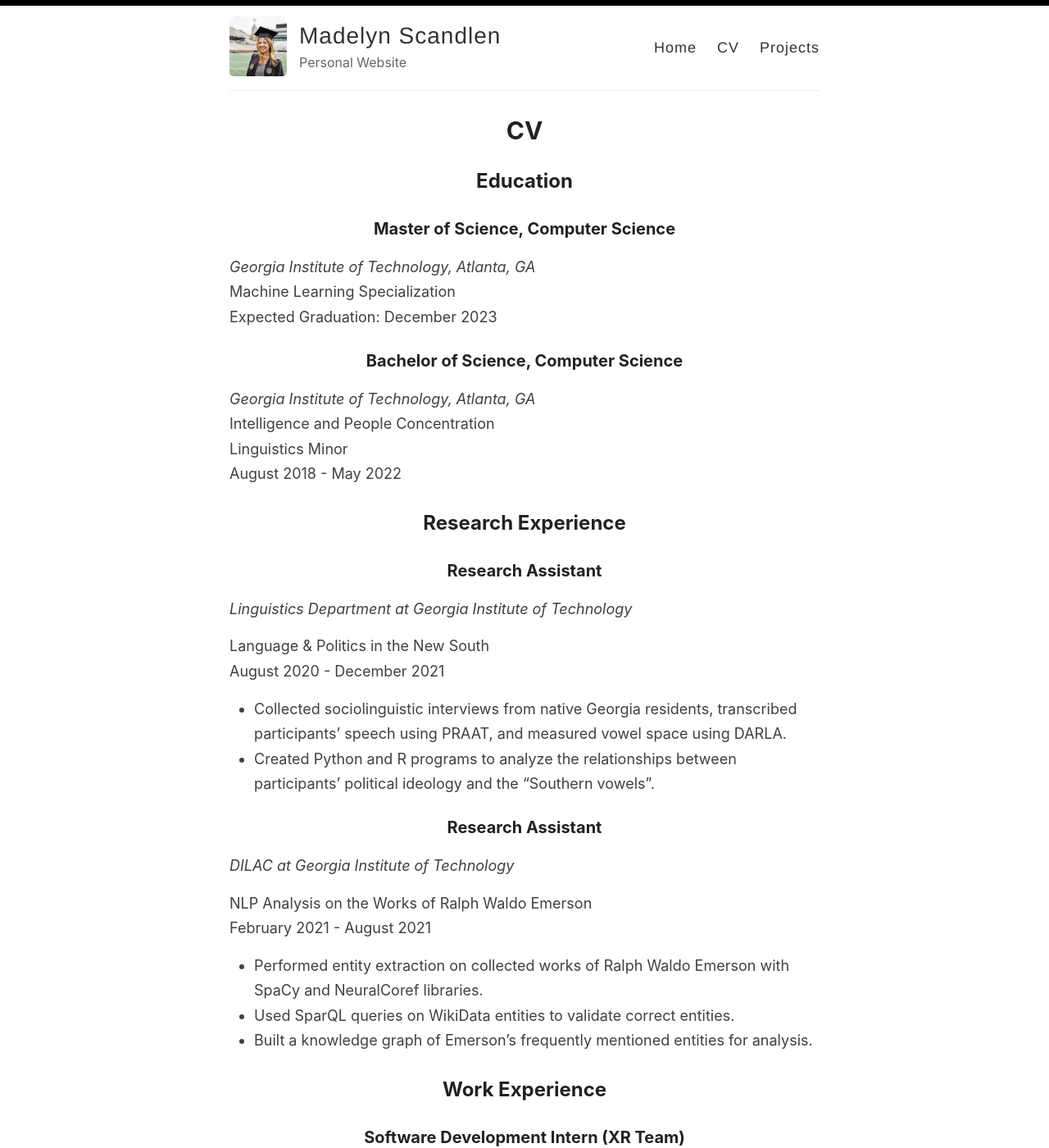
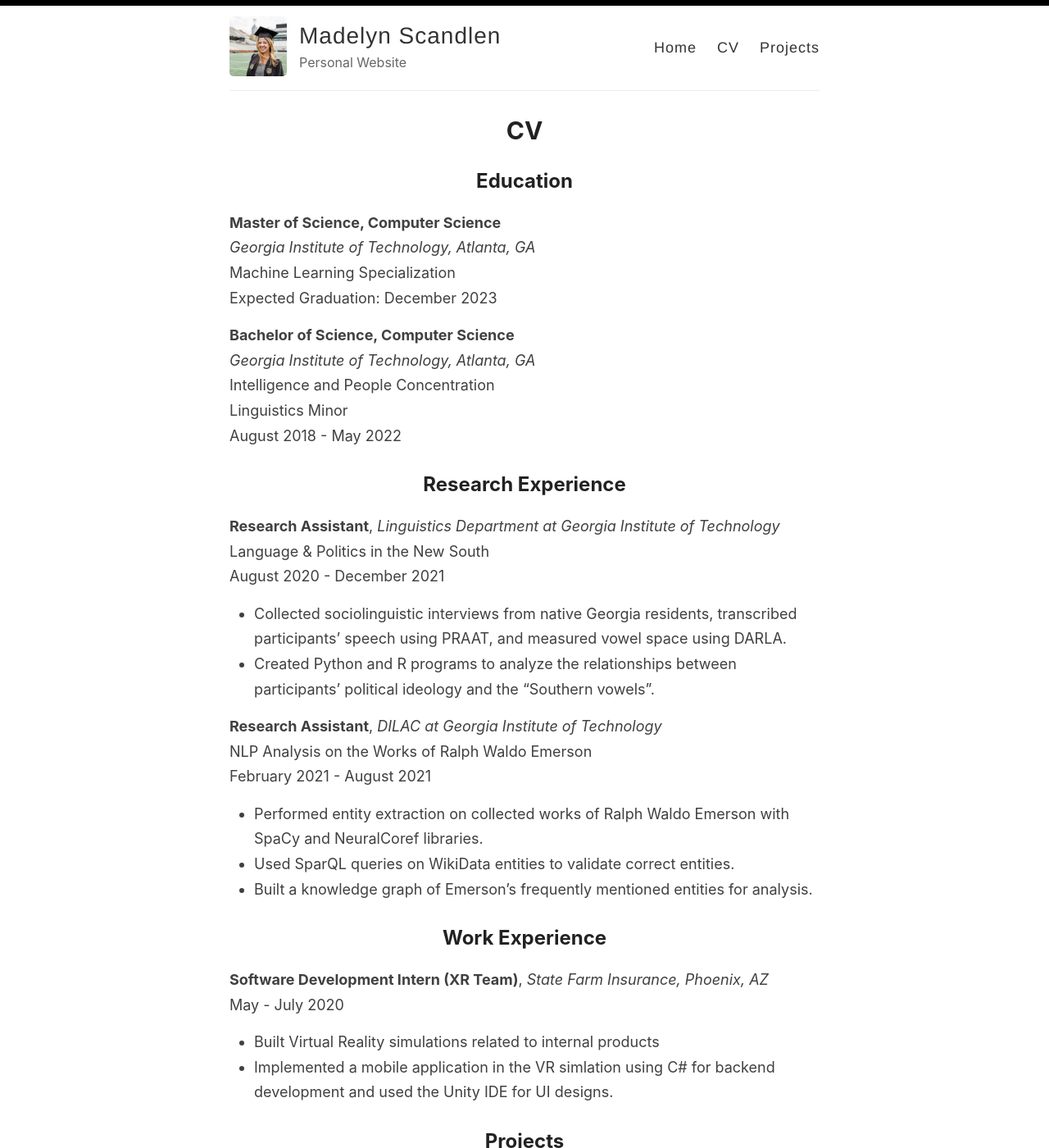
Before and after one commit to mscandlen/mscandlen, a Jekyll site: the page built from _pages/cv.md, in a window 1280 px wide and 1400 px high. Shown: the whole window at 82% size. Built offline with Jekyll 4.4.1, drawn with Linux system fonts in a browser that asks for light colours.

Commit message:
Reformat CV

```diff
--- a/_pages/cv.md
+++ b/_pages/cv.md
@@ -6,14 +6,12 @@ permalink: /cv/
 
 ## Education
 
-### Master of Science, Computer Science
-
+**Master of Science, Computer Science** <br>
 _Georgia Institute of Technology, Atlanta, GA_<br>
 Machine Learning Specialization<br>
 Expected Graduation: December 2023 <br>
 
-### Bachelor of Science, Computer Science
-
+**Bachelor of Science, Computer Science** <br>
 _Georgia Institute of Technology, Atlanta, GA_<br>
 Intelligence and People Concentration<br>
 Linguistics Minor<br>
@@ -21,19 +19,13 @@ August 2018 - May 2022 <br>
 
 ## Research Experience
 
-### Research Assistant
-
-_Linguistics Department at Georgia Institute of Technology_ <br>
-
+**Research Assistant**, _Linguistics Department at Georgia Institute of Technology_ <br>
 Language & Politics in the New South <br>
 August 2020 - December 2021 <br>
 - Collected sociolinguistic interviews from native Georgia residents, transcribed participants' speech using PRAAT, and measured vowel space using DARLA.
 - Created Python and R programs to analyze the relationships between participants' political ideology and the "Southern vowels".
 
-### Research Assistant
-
-_DILAC at Georgia Institute of Technology_ <br>
-
+**Research Assistant**, _DILAC at Georgia Institute of Technology_ <br>
 NLP Analysis on the Works of Ralph Waldo Emerson <br>
 February 2021 - August 2021 <br>
 - Performed entity extraction on collected works of Ralph Waldo Emerson with SpaCy and NeuralCoref libraries.
@@ -42,9 +34,7 @@ February 2021 - August 2021 <br>
 
 ## Work Experience
 
-### Software Development Intern (XR Team)
-
-_State Farm Insurance, Phoenix, AZ_<br>
+**Software Development Intern (XR Team)**, _State Farm Insurance, Phoenix, AZ_<br>
 May - July 2020 <br>
 - Built Virtual Reality simulations related to internal products
 - Implemented a mobile application in the VR simlation using C# for backend development and used the Unity IDE for UI designs.
```
